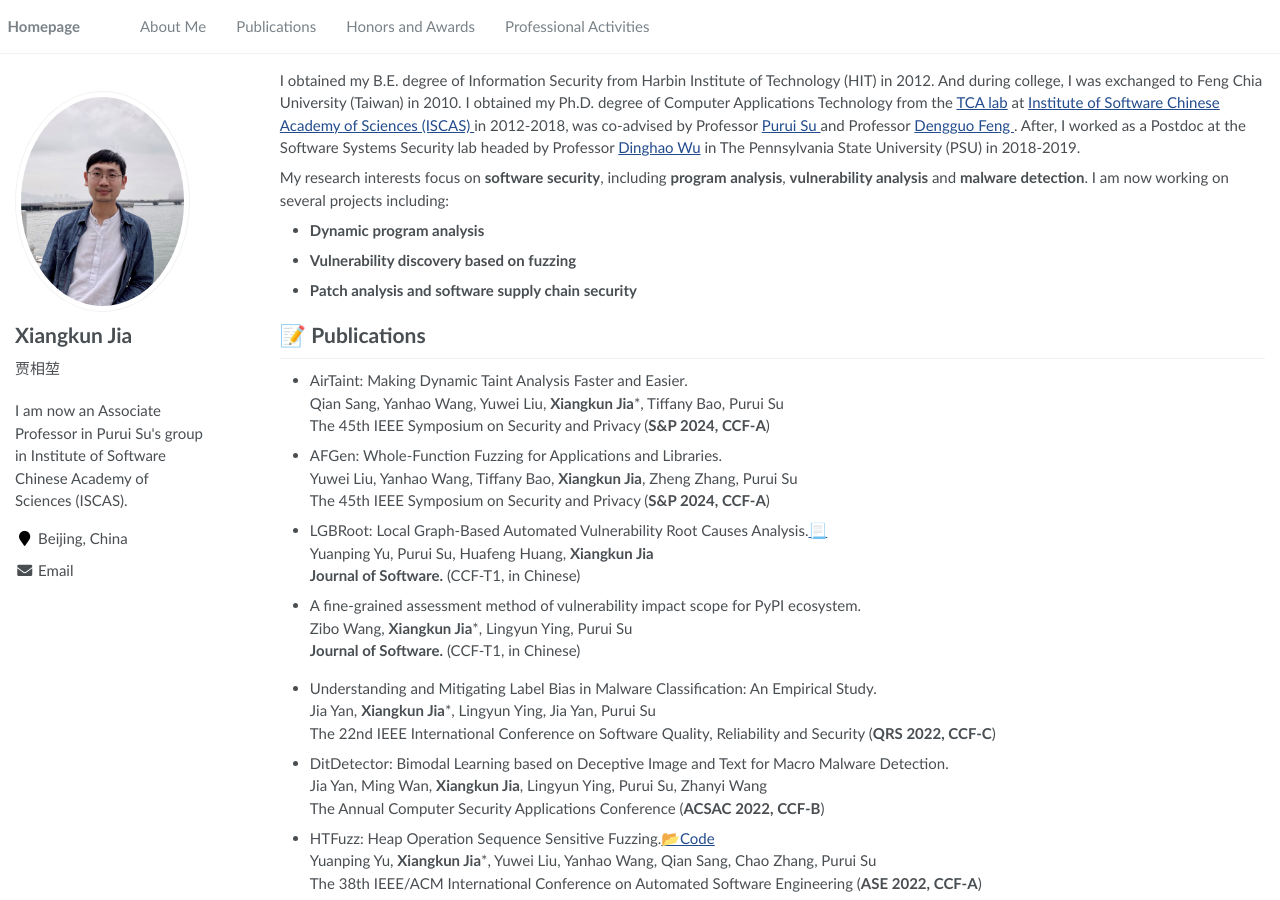
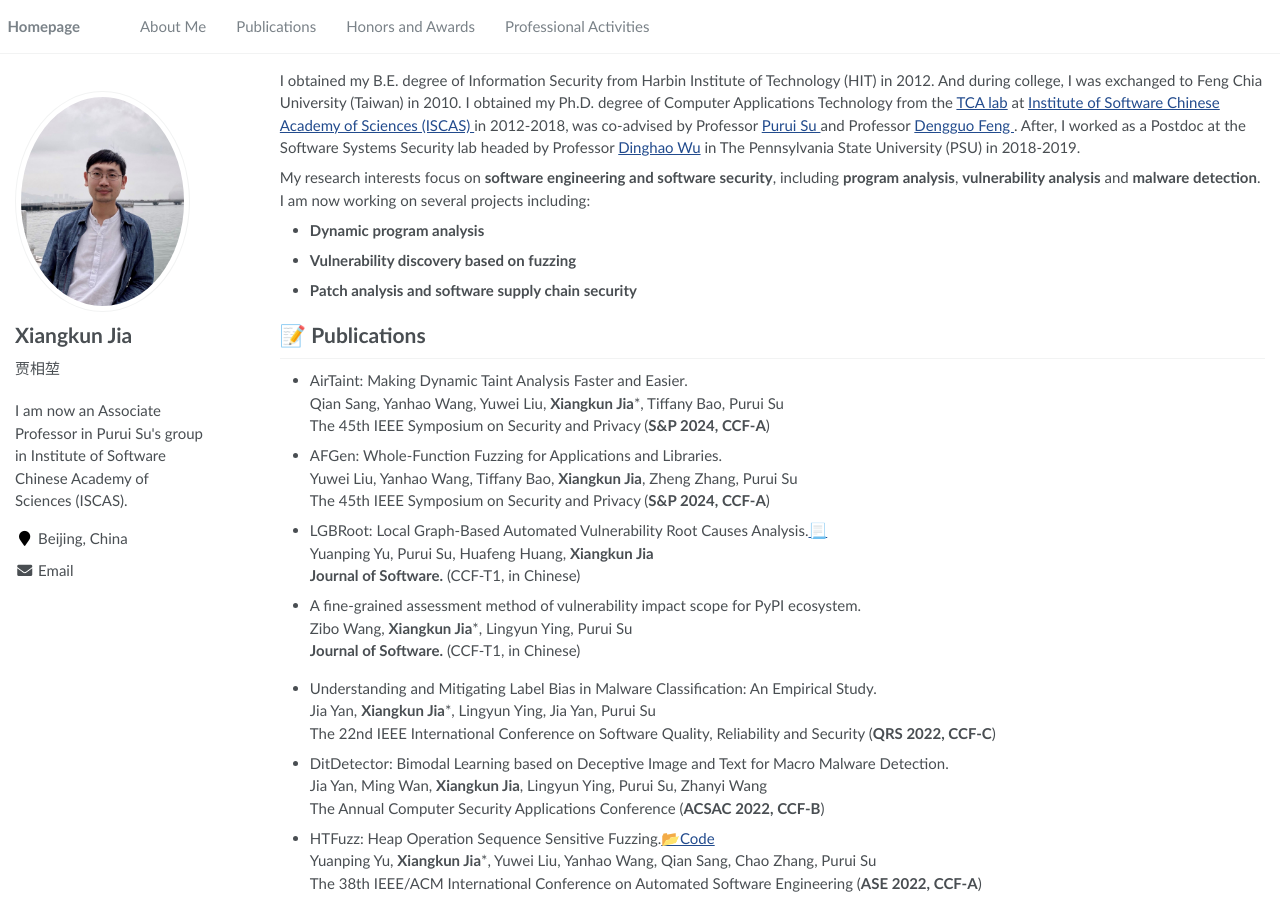
Before and after one commit to ajax4sec/ajax4sec.github.io, a Jekyll site: the page built from _pages/about.md, in a window 1280 px wide and 900 px high. Built offline with Jekyll 4.4.1, drawn with Linux system fonts in a browser that asks for light colours.

Commit message:
Update about.md

```diff
--- a/_pages/about.md
+++ b/_pages/about.md
@@ -21,7 +21,7 @@ I obtained my Ph.D. degree of Computer Applications Technology from the <a href=
 was co-advised by Professor <a href="https://dblp.org/pers/hd/s/Su:Purui"> Purui Su </a> and Professor <a href="https://dblp.uni-trier.de/pers/hd/f/Feng:Dengguo"> Dengguo Feng </a>. After, I worked as a Postdoc at the Software Systems Security lab headed by Professor <a href="https://faculty.ist.psu.edu/wu/">Dinghao Wu</a> in The Pennsylvania State University (PSU) in 2018-2019.<br>
 
 <p>
-My research interests focus on <b> software security</b>, including <b>program analysis</b>, <b>vulnerability analysis</b> and <b>malware detection</b>.
+My research interests focus on <b> software engineering and software security</b>, including <b>program analysis</b>, <b>vulnerability analysis</b> and <b>malware detection</b>.
 I am now working on several projects including:
 </p>
 <div>
```
